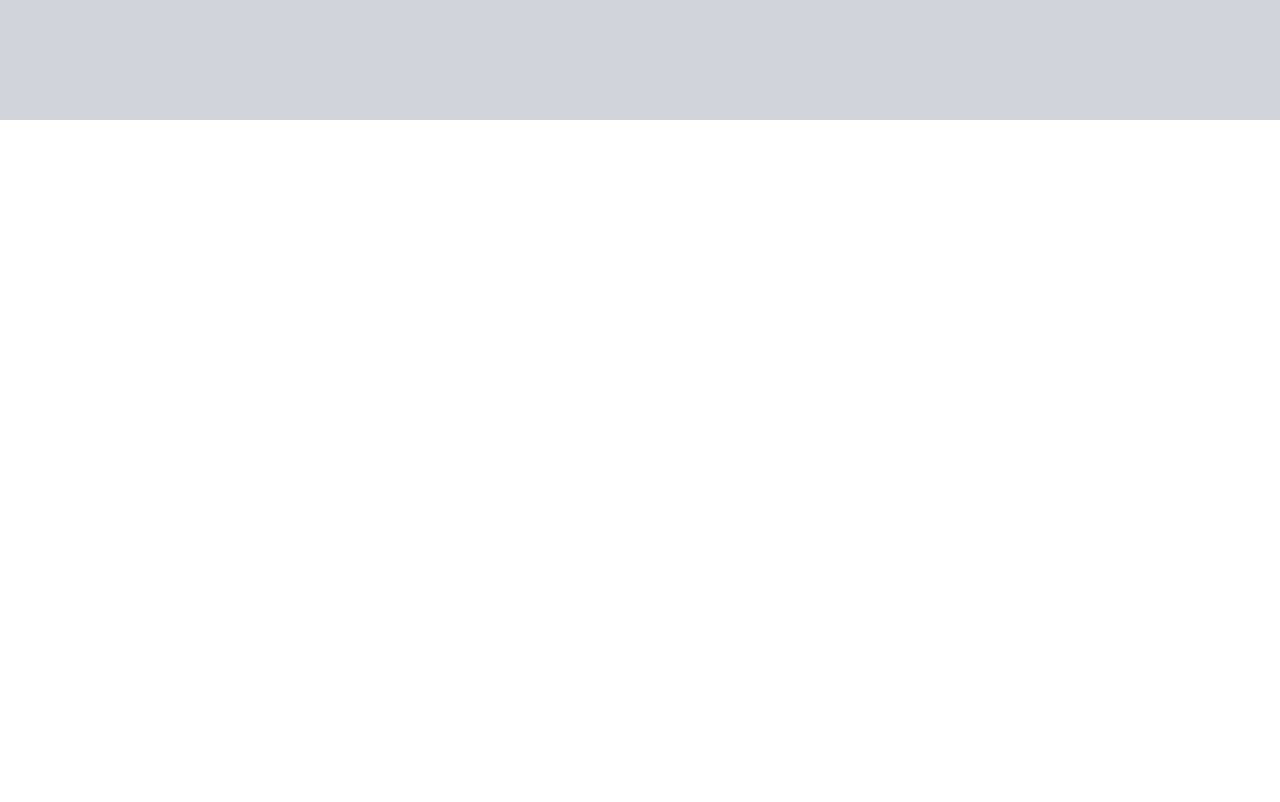
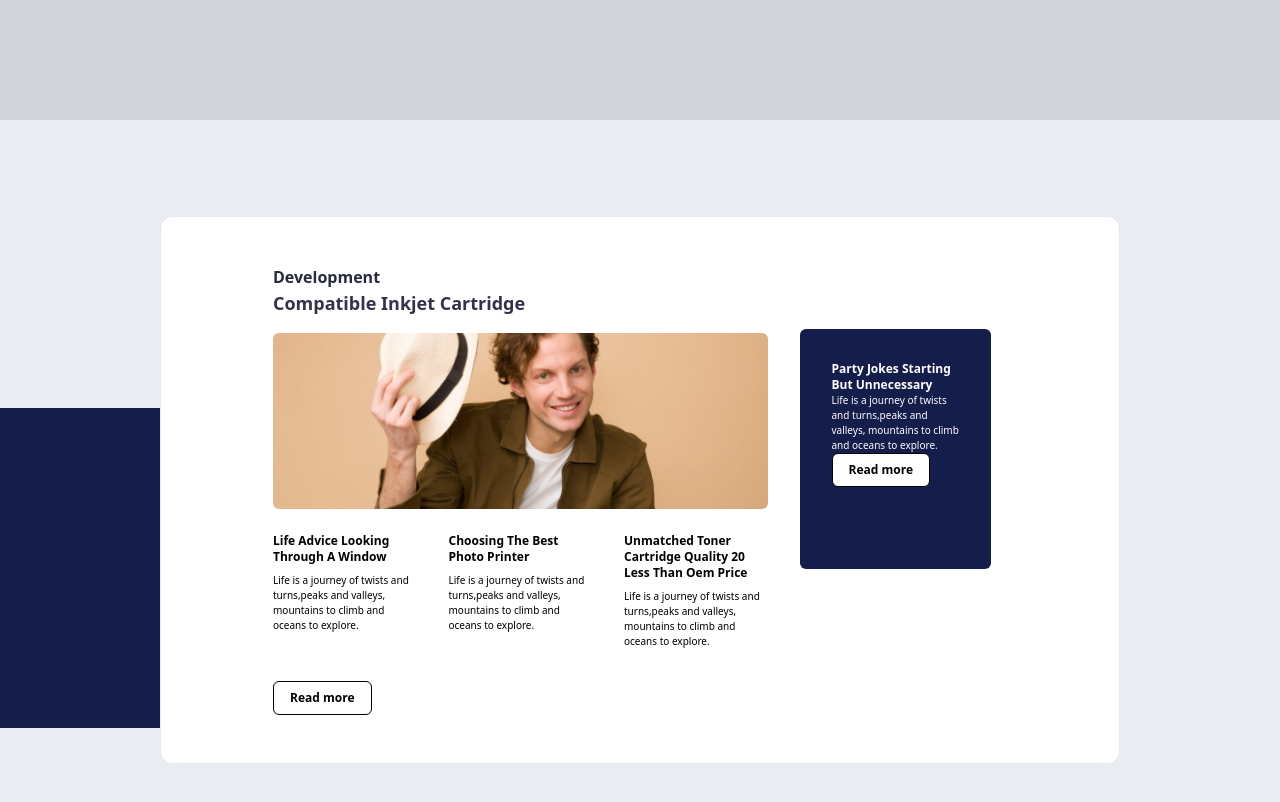
Before and after one commit to Ajithdev444/card, a Next.js app: page / in a window 1280 px wide. Shown: the part 1480-2282 px from the top of the page. Before the commit the page ends 1600 px from the top, so only its background shows below. Built offline with nearby package versions, Linux system fonts and the light colour scheme.

Commit message:
development component

```diff
--- a/pages/index.tsx
+++ b/pages/index.tsx
@@ -2,6 +2,7 @@ import Head from 'next/head'
 import { Inter } from '@next/font/google'
 import Hero from '@/components/Hero'
 import Form from '@/components/Form'
+import Development from '@/components/Development'
 
 
 const inter = Inter({ subsets: ['latin'] })
@@ -18,6 +19,7 @@ export default function Home() {
       <main>
         <Hero/>
         <Form/>
+        <Development/>
 
 
       </main>
```
